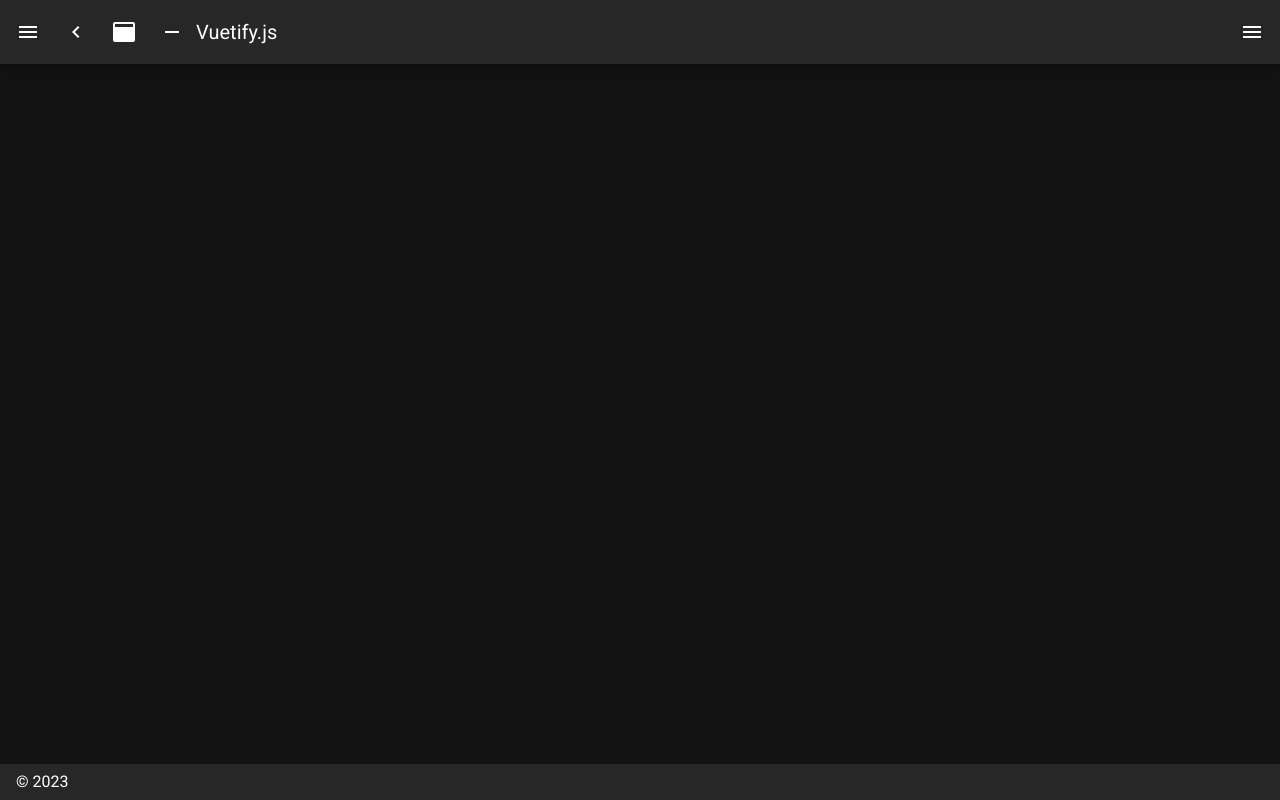
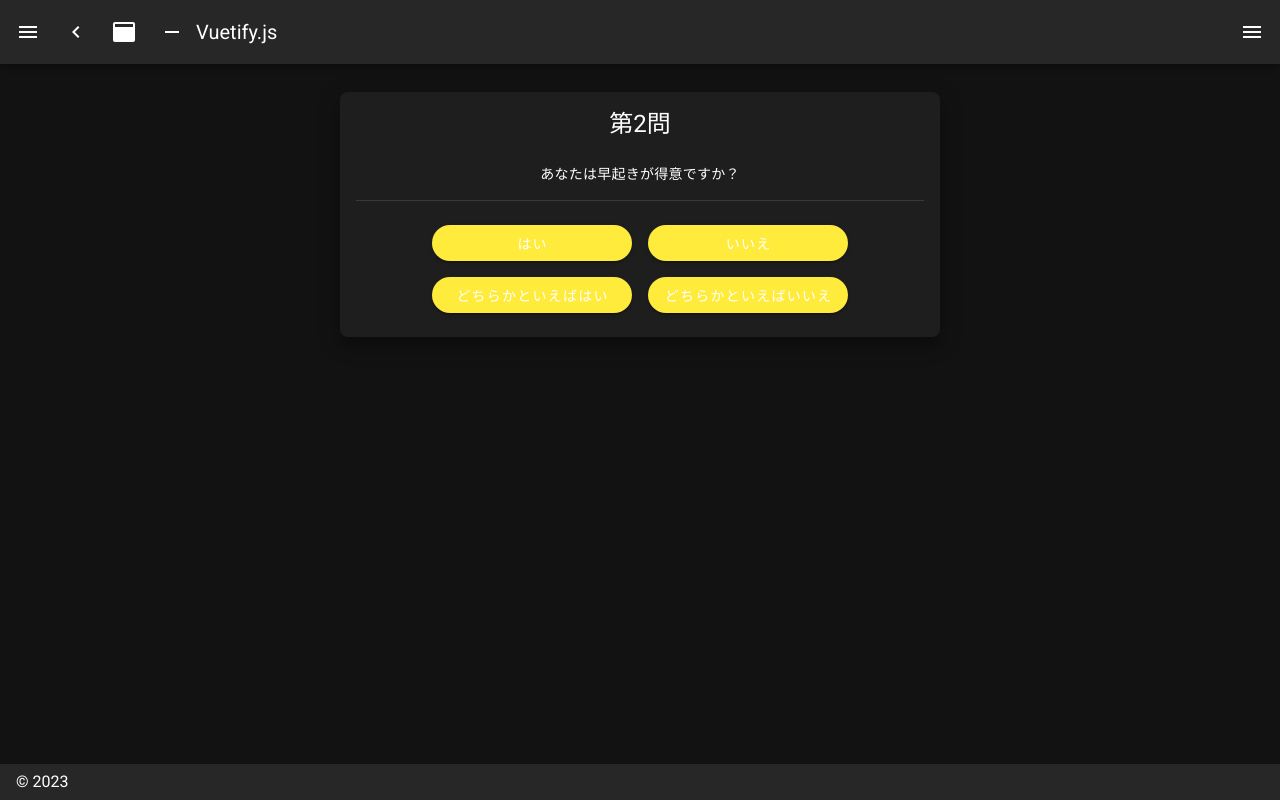
Before and after one commit to haruharu3220/poke_selfanalysis, a Nuxt app: page /questions2 in a window 1280 px wide. Before the commit this address had no page. Built offline with nearby package versions, Linux system fonts and the light colour scheme.

Commit message:
質問ページの作成

```diff
--- /dev/null
+++ b/pages/questions.vue
@@ -0,0 +1,70 @@
+<template>
+  <v-sheet
+    elevation="12"
+    max-width="600"
+    rounded="lg"
+    width="100%"
+    class="pa-4 text-center mx-auto mt-4"
+  >
+    <h2 class="text-h5 mb-6">第1問</h2>
+
+    <p class="mb-4 text-medium-emphasis text-body-2">
+      あなたは明るいと言われますか？
+    </p>
+    <v-divider class="mb-4"></v-divider>
+
+    <div class="text-center">
+      <v-btn
+        class="text-none ma-2"
+        color="yellow"
+        rounded
+        variant="flat"
+        width="200"
+        to="/questions2"
+        @click="$store.commit('increment', 3)"
+      >
+        はい
+      </v-btn>
+      <!-- {{ $store.state.point }} -->
+      <v-btn
+        class="text-none ma-2"
+        color="yellow"
+        rounded
+        variant="flat"
+        width="200"
+        to="/questions2"
+        @click="$store.commit('increment', 0)"
+      >
+        いいえ
+      </v-btn>
+      <v-btn
+        class="text-none ma-2"
+        color="yellow"
+        rounded
+        variant="flat"
+        width="200"
+        to="/questions2"
+        @click="$store.commit('increment', 2)"
+      >
+        どちらかといえばはい
+      </v-btn>
+      <v-btn
+        class="text-none ma-2"
+        color="yellow"
+        rounded
+        variant="flat"
+        width="200"
+        to="/questions2"
+        @click="$store.commit('increment', 1)"
+      >
+        どちらかといえばいいえ
+      </v-btn>
+    </div>
+  </v-sheet>
+</template>
+
+<script>
+export default {};
+</script>
+
+<style></style>
--- /dev/null
+++ b/pages/questions2.vue
@@ -0,0 +1,70 @@
+<template>
+  <v-sheet
+    elevation="12"
+    max-width="600"
+    rounded="lg"
+    width="100%"
+    class="pa-4 text-center mx-auto mt-4"
+  >
+    <h2 class="text-h5 mb-6">第2問</h2>
+
+    <p class="mb-4 text-medium-emphasis text-body-2">
+      あなたは早起きが得意ですか？
+    </p>
+    <v-divider class="mb-4"></v-divider>
+
+    <div class="text-center">
+      <v-btn
+        class="text-none ma-2"
+        color="yellow"
+        rounded
+        variant="flat"
+        width="200"
+        to="/questions3"
+        @click="$store.commit('increment', 3)"
+      >
+        はい
+      </v-btn>
+      <!-- {{ $store.state.point }} -->
+      <v-btn
+        class="text-none ma-2"
+        color="yellow"
+        rounded
+        variant="flat"
+        width="200"
+        to="/questions3"
+        @click="$store.commit('increment', 0)"
+      >
+        いいえ
+      </v-btn>
+      <v-btn
+        class="text-none ma-2"
+        color="yellow"
+        rounded
+        variant="flat"
+        width="200"
+        to="/questions3"
+        @click="$store.commit('increment', 2)"
+      >
+        どちらかといえばはい
+      </v-btn>
+      <v-btn
+        class="text-none ma-2"
+        color="yellow"
+        rounded
+        variant="flat"
+        width="200"
+        to="/questions3"
+        @click="$store.commit('increment', 1)"
+      >
+        どちらかといえばいいえ
+      </v-btn>
+    </div>
+  </v-sheet>
+</template>
+
+<script>
+export default {};
+</script>
+
+<style></style>
--- /dev/null
+++ b/pages/questions3.vue
@@ -0,0 +1,68 @@
+<template>
+  <v-sheet
+    elevation="12"
+    max-width="600"
+    rounded="lg"
+    width="100%"
+    class="pa-4 text-center mx-auto mt-4"
+  >
+    <h2 class="text-h5 mb-6">第3問</h2>
+
+    <p class="mb-4 text-medium-emphasis text-body-2">ポケモンは好きですか？</p>
+    <v-divider class="mb-4"></v-divider>
+
+    <div class="text-center">
+      <v-btn
+        class="text-none ma-2"
+        color="yellow"
+        rounded
+        variant="flat"
+        width="200"
+        to="/result"
+        @click="$store.commit('increment', 3)"
+      >
+        はい
+      </v-btn>
+      <!-- {{ $store.state.point }} -->
+      <v-btn
+        class="text-none ma-2"
+        color="yellow"
+        rounded
+        variant="flat"
+        width="200"
+        to="/result"
+        @click="$store.commit('increment', 0)"
+      >
+        いいえ
+      </v-btn>
+      <v-btn
+        class="text-none ma-2"
+        color="yellow"
+        rounded
+        variant="flat"
+        width="200"
+        to="/result"
+        @click="$store.commit('increment', 2)"
+      >
+        どちらかといえばはい
+      </v-btn>
+      <v-btn
+        class="text-none ma-2"
+        color="yellow"
+        rounded
+        variant="flat"
+        width="200"
+        to="/result"
+        @click="$store.commit('increment', 1)"
+      >
+        どちらかといえばいいえ
+      </v-btn>
+    </div>
+  </v-sheet>
+</template>
+
+<script>
+export default {};
+</script>
+
+<style></style>
```
